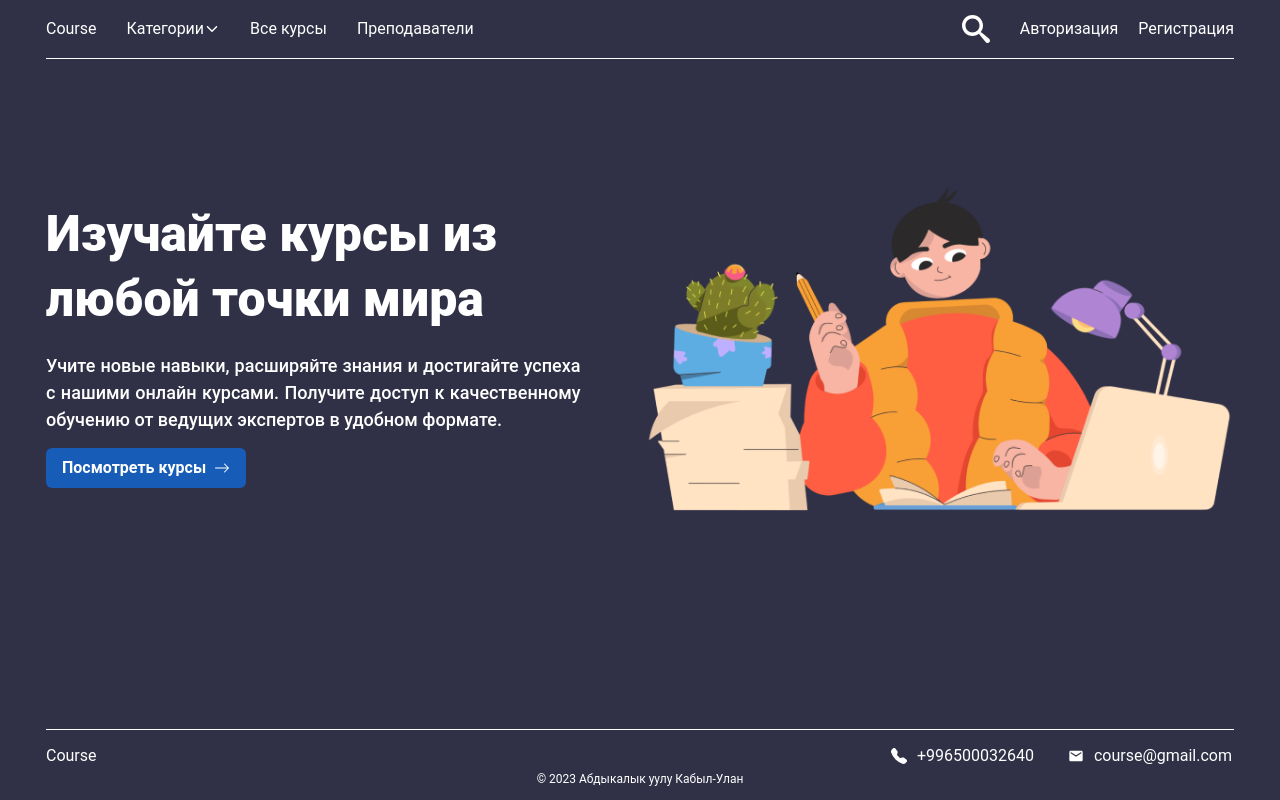
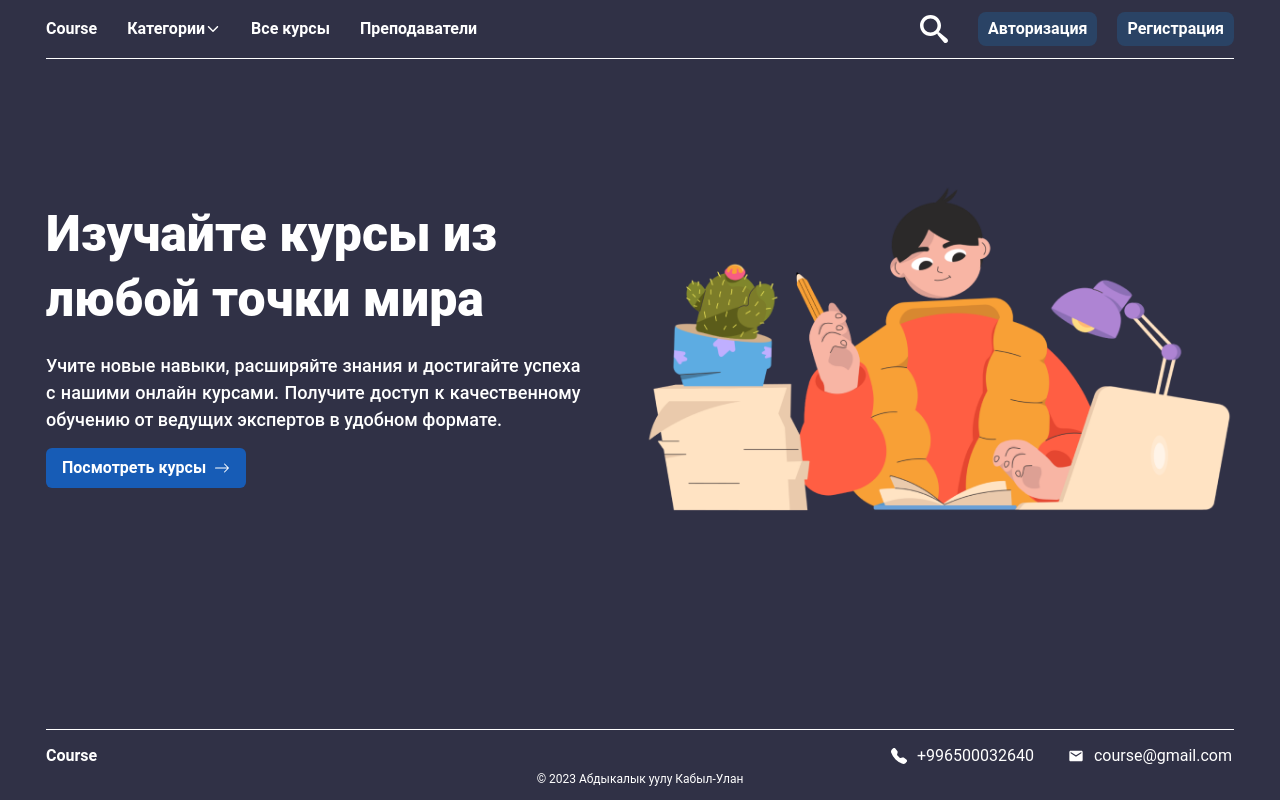
Before and after one commit to kabyl-ulan/platform_language, a React (Create React App) app: page / in a window 1280 px wide. Built offline with nearby package versions, Linux system fonts and the light colour scheme.

Commit message:
change header style

```diff
--- a/src/components/forms/LoginForm.tsx
+++ b/src/components/forms/LoginForm.tsx
@@ -39,6 +39,7 @@ const LoginForm = () => {
             h="70vh"
             display="flex"
             alignItems="center"
+            justifyContent="center"
           >
             <Box>
               <Text textAlign="center" fontSize="30px">
--- a/src/components/header/Account.tsx
+++ b/src/components/header/Account.tsx
@@ -14,7 +14,14 @@ const Account: FC = () => {
         flexDirection={{ base: "column", md: "row" }}
       >
         {accountNav.map((nav, idx) => (
-          <Box ml={{ base: "0", xs: "15px", lg: "20px" }} key={idx}>
+          <Box
+            ml={{ base: "0", xs: "15px", lg: "20px" }}
+            key={idx}
+            bg="blue.800"
+            rounded="lg"
+            p="5px 10px"
+            fontWeight="600"
+          >
             <NavLink to={nav.link}>
               <Text cursor="pointer" position="relative" className="item">
                 {nav.text}
--- a/src/components/header/CategoryDropDown.tsx
+++ b/src/components/header/CategoryDropDown.tsx
@@ -39,7 +39,12 @@ class CategoryDropDown extends Component<{}, IHeaderCategory> {
         onMouseEnter={this.handleMouseEnter}
         onMouseLeave={this.handleMouseLeave}
       >
-        <Text position="relative" className="item" cursor="pointer">
+        <Text
+          position="relative"
+          className="item"
+          cursor="pointer"
+          fontWeight="600"
+        >
           Категории
         </Text>
         <IoIosArrowDown />
@@ -53,6 +58,7 @@ class CategoryDropDown extends Component<{}, IHeaderCategory> {
             width="150px"
             bg="white"
             color="black"
+            fontWeight="500"
           >
             <DropDownMenu categories={category} />
           </Box>
--- a/src/components/header/LogoHome.tsx
+++ b/src/components/header/LogoHome.tsx
@@ -6,7 +6,9 @@ const LogoHome: FC = () => {
   return (
     <Box>
       <Link to="/">
-        <Text mr="15px">Course</Text>
+        <Text mr="15px" fontWeight="600">
+          Course
+        </Text>
       </Link>
     </Box>
   );
--- a/src/components/header/NavAll.tsx
+++ b/src/components/header/NavAll.tsx
@@ -15,7 +15,11 @@ class NavAll extends Component {
         flexDirection={{ base: "column", xs: "row" }}
       >
         {allNav.map((nav, idx) => (
-          <Box mx={{ base: "0", xs: "10px", lg: "15px" }} key={idx}>
+          <Box
+            mx={{ base: "0", xs: "10px", lg: "15px" }}
+            key={idx}
+            fontWeight="600"
+          >
             <NavLink to={nav.link}>
               <Text position="relative" className="item">
                 {nav.text}
--- a/src/components/header/SubDropDownMenu.tsx
+++ b/src/components/header/SubDropDownMenu.tsx
@@ -24,7 +24,7 @@ const SubDropDown = ({ elem }: { elem: any }) => {
         >
           <p
             style={{
-              padding: "3px 0",
+              padding: "3px",
               margin: "3px 0",
               whiteSpace: "nowrap",
             }}
--- a/src/style/header.scss
+++ b/src/style/header.scss
@@ -5,6 +5,12 @@
   width: 100vw;
   z-index: 30;
   background: #303146;
+
+  .active {
+    color: #ffbb00;
+    font-weight: 700;
+  }
+
   .item {
     &:hover {
       transition: 0.2s;
```
